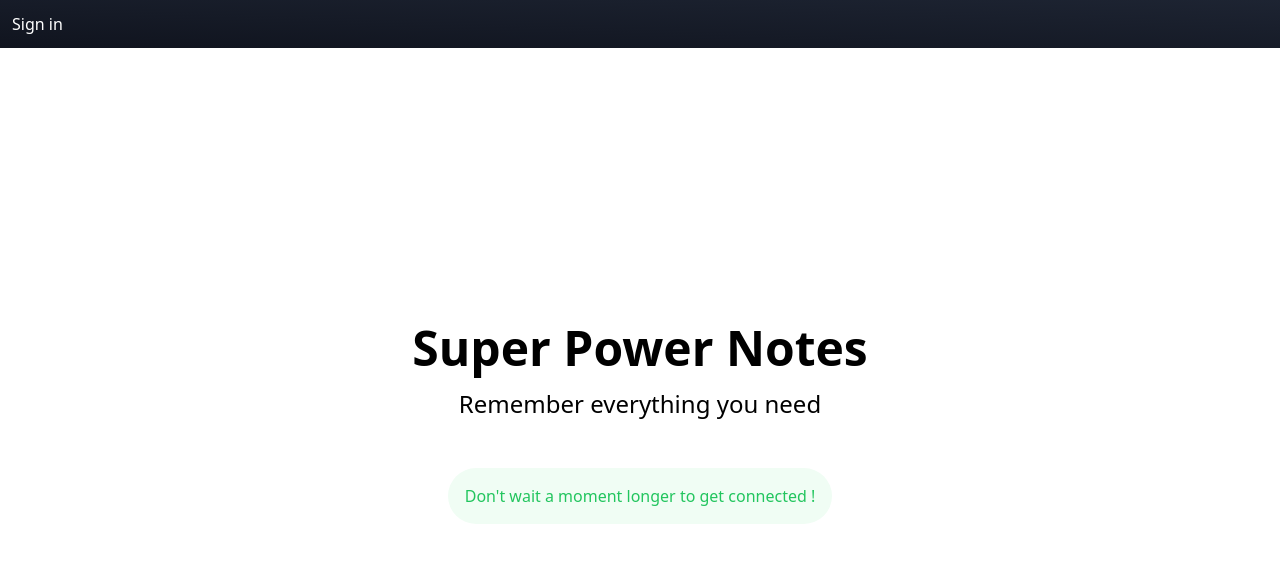
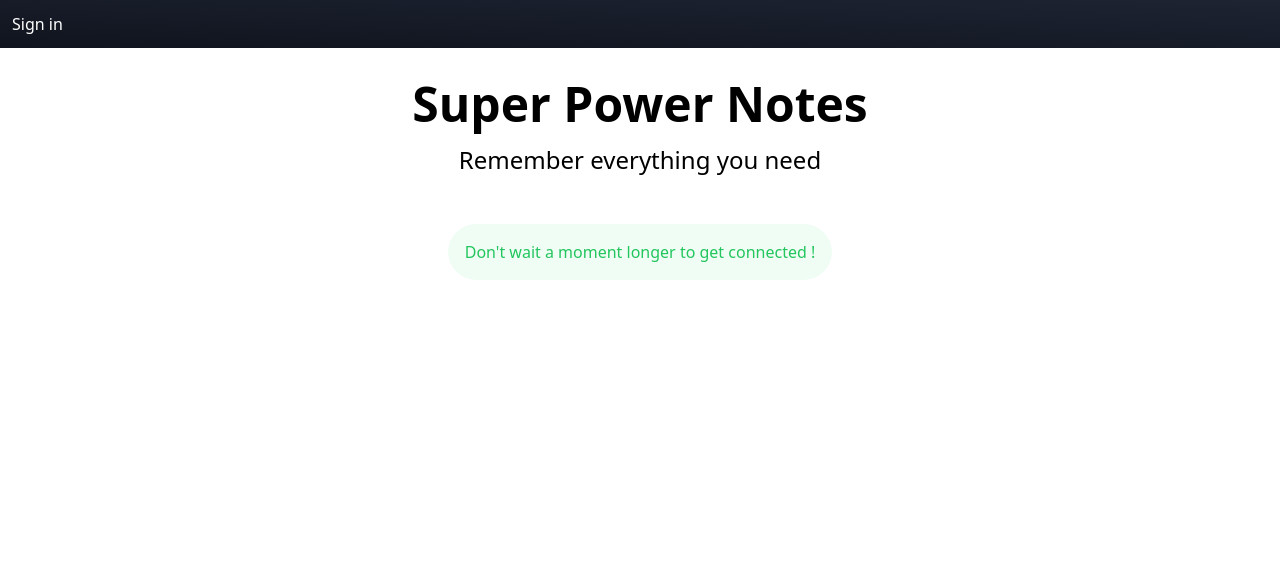
Before and after one commit to mirkobozzetto/superpowernotes, a Next.js app: page / in a window 1280 px wide. Shown: the top 562 px of the page. Built offline with nearby package versions, Linux system fonts and the light colour scheme; no server answers.

Commit message:
feat: refine layout and spacing in Home and Recorder components for improved UI presentation and user experience

```diff
--- a/app/page.tsx
+++ b/app/page.tsx
@@ -5,7 +5,7 @@ export default async function Home() {
   const session = await auth();
 
   return (
-    <main className="flex-grow container mx-auto px-4 sm:px-6 lg:px-8 py-8 overflow-hidden flex flex-col items-center justify-center h-[calc(100vh-64px)]">
+    <main className="flex-grow container mx-auto px-4 sm:px-6 lg:px-8 py-8 overflow-hidden flex flex-col items-center  h-[calc(100vh-64px)]">
       <h1 className="text-2xl lg:text-5xl font-bold mb-4 text-center">Super Power Notes</h1>
       <p className="text-sm lg:text-2xl text-center font-light mb-12">
         Remember everything you need
--- a/src/components/recorder/AudioRecorder.tsx
+++ b/src/components/recorder/AudioRecorder.tsx
@@ -40,8 +40,8 @@ export const AudioRecorder = () => {
               onClick={isRecording ? stopRecording : startRecording}
             />
           )}
-          <div className="flex flex-col items-center space-y-4 w-full">
-            <div className="h-2 flex items-center justify-center">
+          <div className="flex flex-col items-center w-full">
+            <div className="h-12 flex items-center justify-center">
               {isRecording && !isProcessing && <RecordingAnimation />}
               {isProcessing && <AudioProcessingAnimation />}
             </div>
--- a/src/components/recorder/RecordingTimeLimit.tsx
+++ b/src/components/recorder/RecordingTimeLimit.tsx
@@ -10,7 +10,7 @@ export const RecordingTimeLimit = ({
   const seconds = remainingTime % 60;
 
   return (
-    <div className=" inline-flex items-center px-4 py-2 rounded-full text-gray-600">
+    <div className=" inline-flex items-center px-4 py-2 rounded-full text-gray-600 text-base ">
       <svg
         className="w-4 h-4 mr-2"
         fill="none"
```
